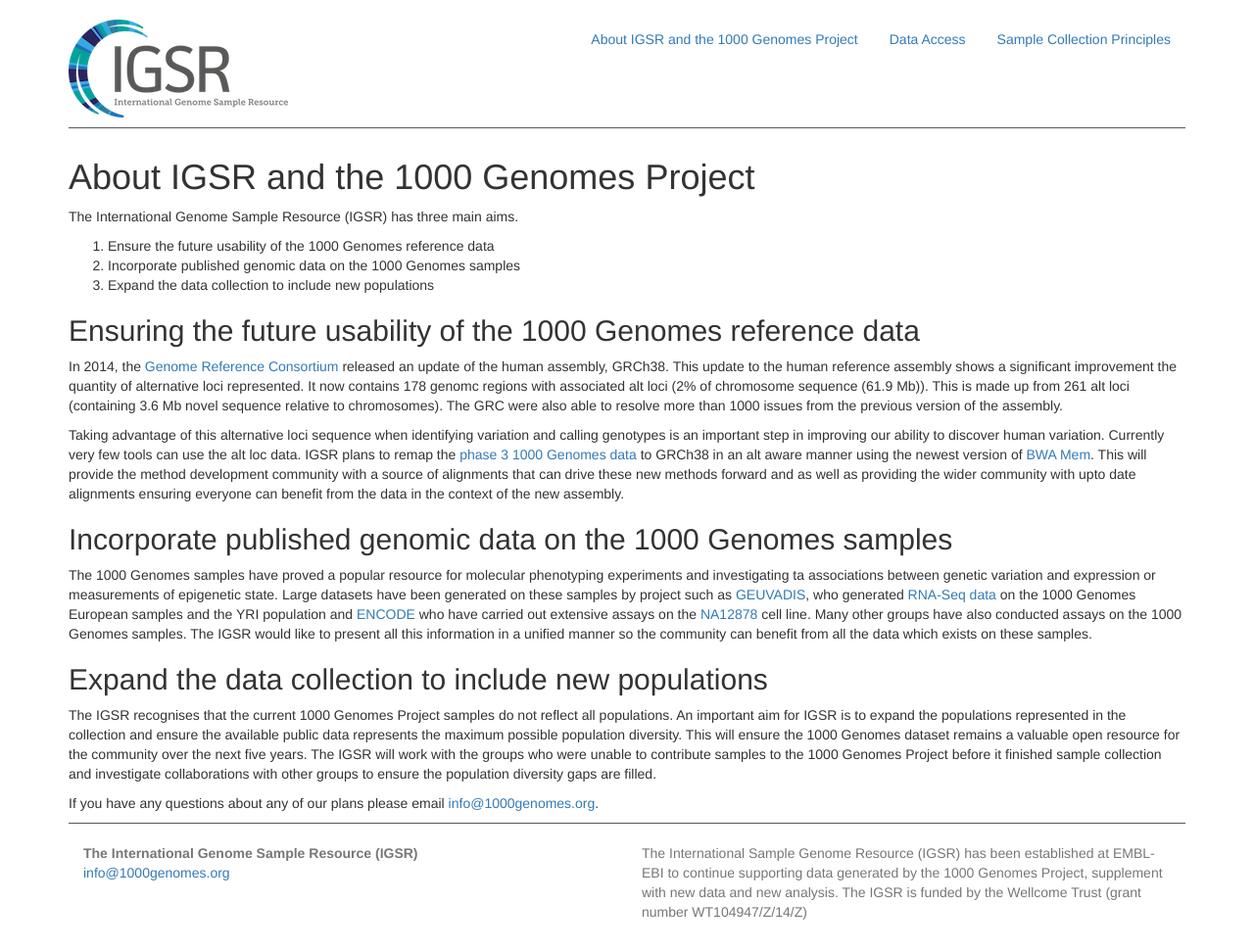
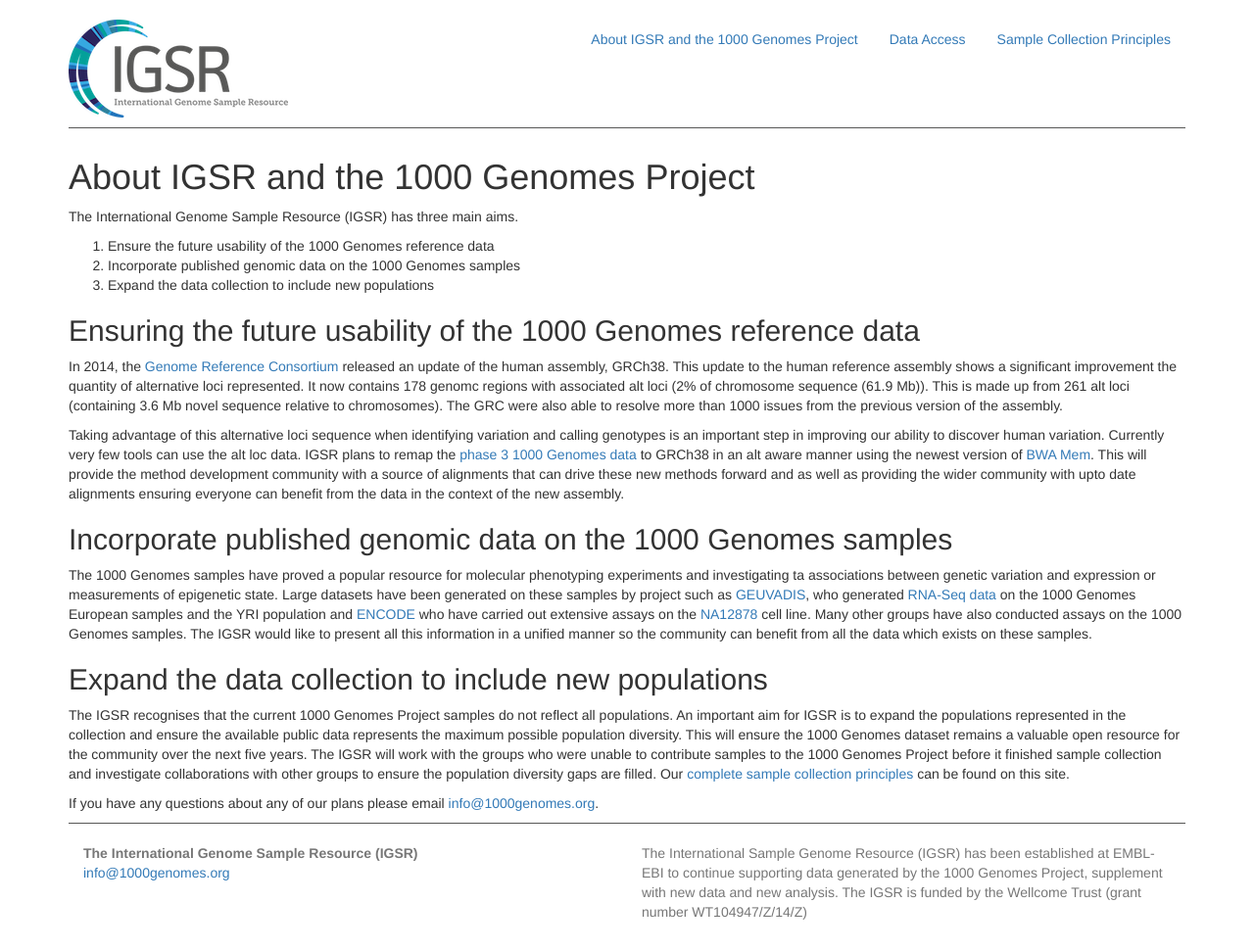
Before and after one commit to IGSR/igsr-web, a Jekyll site: the page built from about.md, in a window 1280 px wide. Shown: the whole page at 98% size. Built offline with Jekyll 4.4.1, drawn with Linux system fonts in a browser that asks for light colours; nearby versions of some CDN libraries.

Commit message:
Adding link to sample collection principles doc

```diff
--- a/about.md
+++ b/about.md
@@ -23,6 +23,6 @@
 
 ##Expand the data collection to include new populations
 
-The IGSR recognises that the current 1000 Genomes Project samples do not reflect all populations. An important aim for IGSR is to expand the populations represented in the collection and ensure the available public data represents the maximum possible population diversity. This will ensure the 1000 Genomes dataset remains a valuable open resource for the community over the next five years. The IGSR will work with the groups who were unable to contribute samples to the 1000 Genomes Project before it finished sample collection and investigate collaborations with other groups to ensure the population diversity gaps are filled.
+The IGSR recognises that the current 1000 Genomes Project samples do not reflect all populations. An important aim for IGSR is to expand the populations represented in the collection and ensure the available public data represents the maximum possible population diversity. This will ensure the 1000 Genomes dataset remains a valuable open resource for the community over the next five years. The IGSR will work with the groups who were unable to contribute samples to the 1000 Genomes Project before it finished sample collection and investigate collaborations with other groups to ensure the population diversity gaps are filled. Our [complete sample collection principles]({{ "/sample_collection_principles" | prepend: site.baseurl }}) can be found on this site.
 
 If you have any questions about any of our plans please email [{{site.email}}](mailto:{{site.email}}).
```
